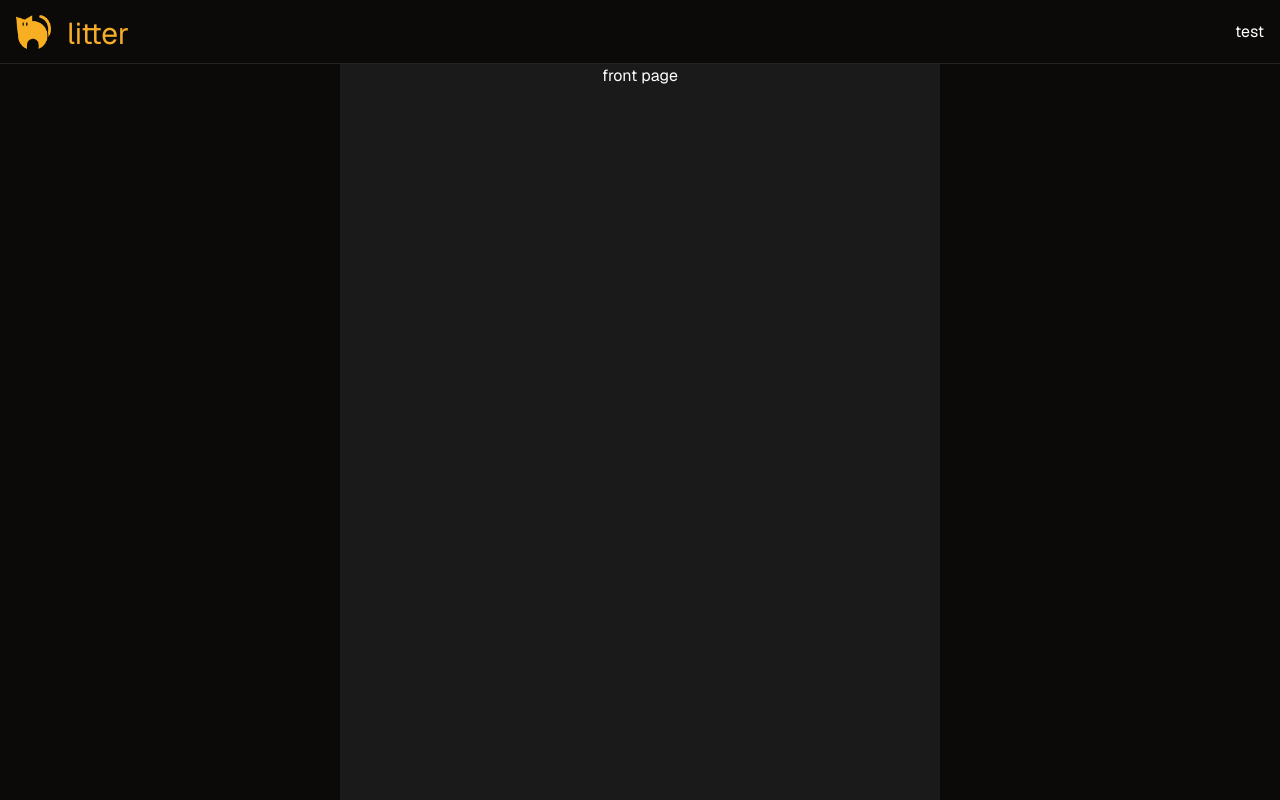
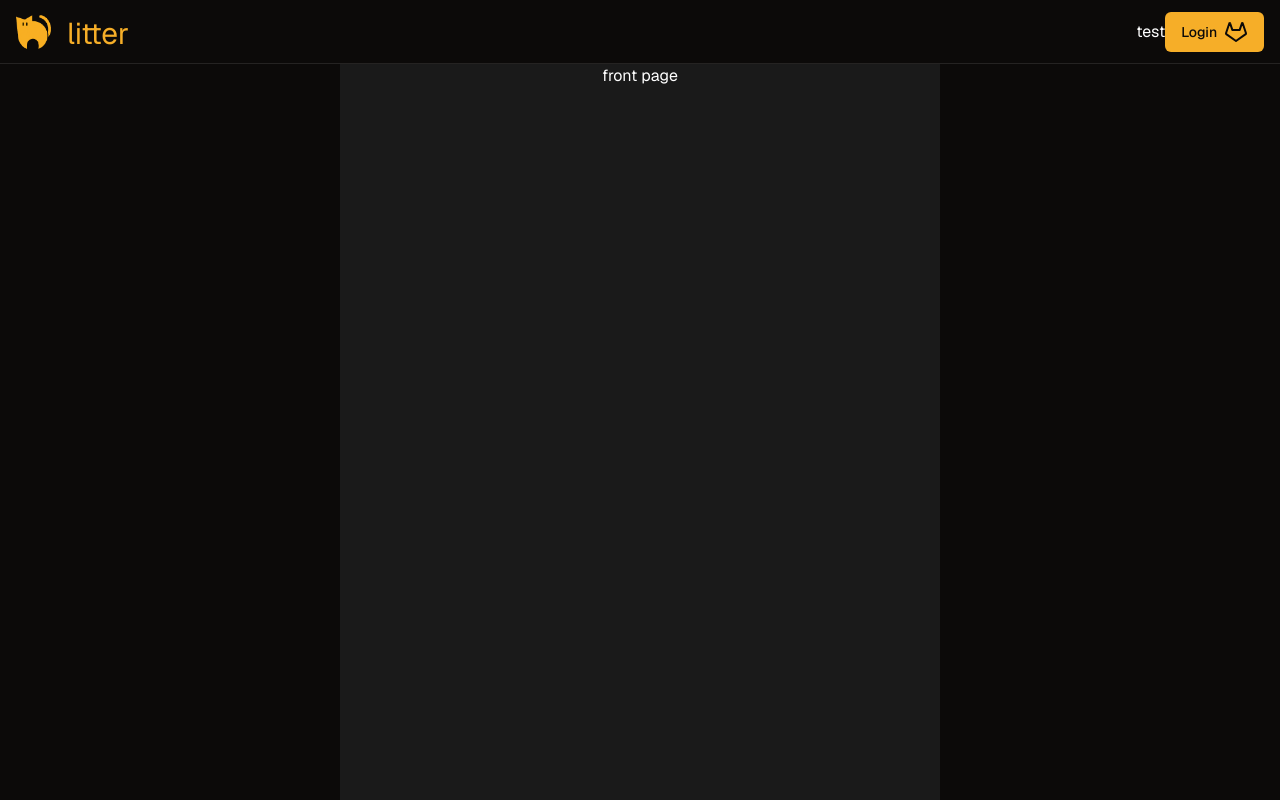
Before and after one commit to erikcelander/litter-app-twitter-clone-2dv013, a Next.js app: page / in a window 1280 px wide. Built offline with nearby package versions, Linux system fonts and the light colour scheme; no server answers.

Commit message:
enable log in with oauth supabase

```diff
--- a/components/login.tsx
+++ b/components/login.tsx
@@ -1,21 +1,21 @@
-// "use client"
-// import { Button } from './ui/button'
-// import { createSupabaseBrowser } from '@/lib/supabase/client'
-// import { GitlabIcon } from 'lucide-react'
+"use client"
+import { Button } from './ui/button'
+import { createSupabaseBrowser } from '@/lib/supabase/client'
+import { GitlabIcon } from 'lucide-react'
 
-// export default async function Login() {
-//   const supabase = createSupabaseBrowser()
+export default async function Login() {
+  const supabase = createSupabaseBrowser()
 
-//   const signIn = async () => {
-//     await supabase.auth.signInWithOAuth({
-//       provider: 'gitlab',
-//       options: {
-//         redirectTo: `${location.origin}/auth/callback?next=${location.pathname}`,
-//       },
-//     })
-//   }
+  const signIn = async () => {
+    await supabase.auth.signInWithOAuth({
+      provider: 'gitlab',
+      options: {
+        redirectTo: `${location.origin}/auth/callback?next=${location.pathname}`,
+      },
+    })
+  }
 
-//   return  (
-//     <Button className='text-foreground hover:bg-primary/70' onClick={signIn} >Login  &nbsp; <GitlabIcon/></Button>
-//   )
-// }
+  return  (
+    <Button className='text-foreground hover:bg-primary/70' onClick={signIn} >Login  &nbsp; <GitlabIcon/></Button>
+  )
+}
--- a/components/nav.tsx
+++ b/components/nav.tsx
@@ -3,7 +3,7 @@
 import Image from 'next/image'
 import litter from '@/public/litter.svg'
 import Link from 'next/link'
-// import Login from '@/components/login'
+import Login from '@/components/login'
 // import Logout from '@/components/logout'
 import { useQuery } from '@supabase-cache-helpers/postgrest-react-query'
 import { createSupabaseBrowser } from '@/lib/supabase/client'
@@ -26,7 +26,7 @@ export function Nav({ className, ...props }: React.HTMLAttributes<HTMLElement>)
 
       <div className='flex-initial pl-40'>
         test
-        {/* <Login /> */}
+        <Login />
         {/* <RenderAuth /> */}
       </div>
     </div>
```
